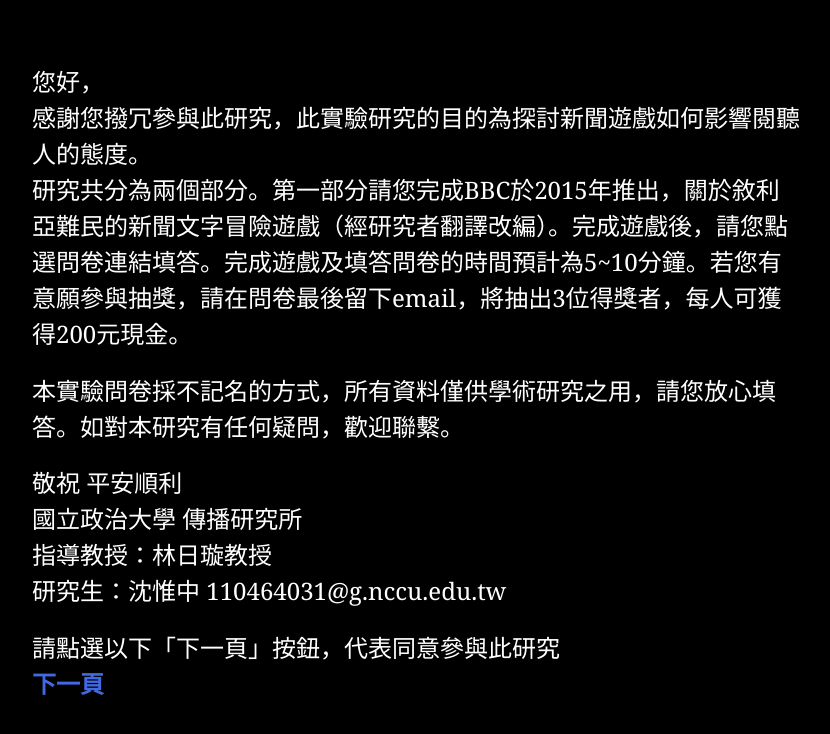
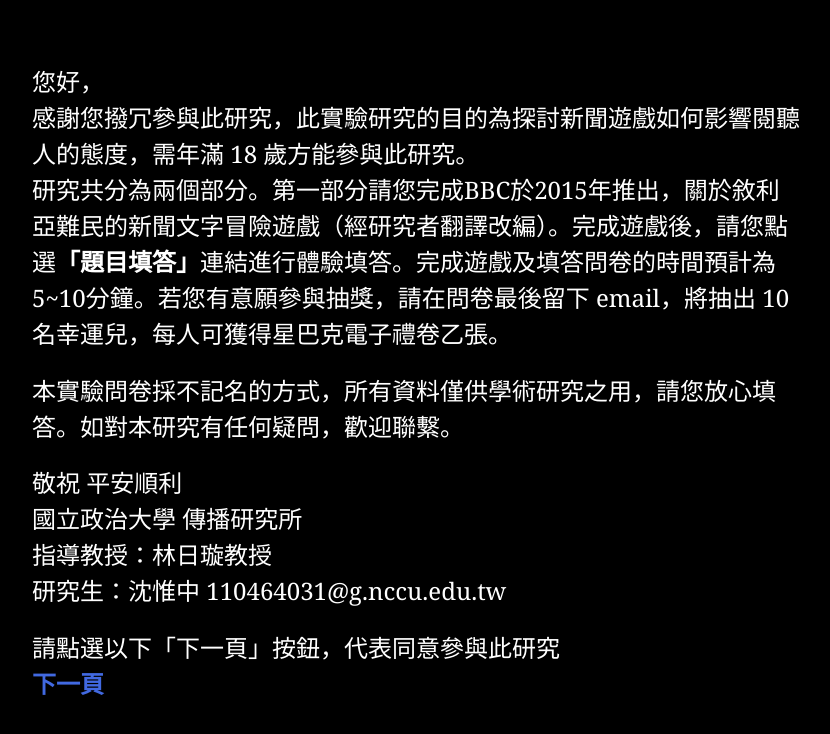
Before and after one commit to vivilin212/graduate-example-, a plain HTML site: page index.html in a window 1280 px wide. Shown: the whole page, without its empty margins (224-1054 px from the left). Drawn offline with Linux system fonts and the light colour scheme.

Commit message:
Update index.html

```diff
--- a/index.html
+++ b/index.html
@@ -12,8 +12,8 @@
 <tw-storydata name="example page" startnode="1" creator="Twine" creator-version="2.6.2" format="Harlowe" format-version="3.3.5" ifid="F9FD135B-3248-4701-AD92-FE7BCAE9A336" options="" tags="" zoom="1" hidden><style role="stylesheet" id="twine-user-stylesheet" type="text/twine-css">tw-sidebar {
   	display: none;
 }</style><script role="script" id="twine-user-script" type="text/twine-javascript"></script><tw-passagedata pid="1" name="1" tags="" position="575,200" size="100,100">您好，
-感謝您撥冗參與此研究，此實驗研究的目的為探討新聞遊戲如何影響閱聽人的態度。
-研究共分為兩個部分。第一部分請您完成BBC於2015年推出，關於敘利亞難民的新聞文字冒險遊戲（經研究者翻譯改編）。完成遊戲後，請您點選問卷連結填答。完成遊戲及填答問卷的時間預計為5~10分鐘。若您有意願參與抽獎，請在問卷最後留下email，將抽出3位得獎者，每人可獲得200元現金。
+感謝您撥冗參與此研究，此實驗研究的目的為探討新聞遊戲如何影響閱聽人的態度，需年滿 18 歲方能參與此研究。
+研究共分為兩個部分。第一部分請您完成BBC於2015年推出，關於敘利亞難民的新聞文字冒險遊戲（經研究者翻譯改編）。完成遊戲後，請您點選<b>「題目填答」</b>連結進行體驗填答。完成遊戲及填答問卷的時間預計為5~10分鐘。若您有意願參與抽獎，請在問卷最後留下 email，將抽出 10 名幸運兒，每人可獲得星巴克電子禮卷乙張。
 
 本實驗問卷採不記名的方式，所有資料僅供學術研究之用，請您放心填答。如對本研究有任何疑問，歡迎聯繫。
 
```
